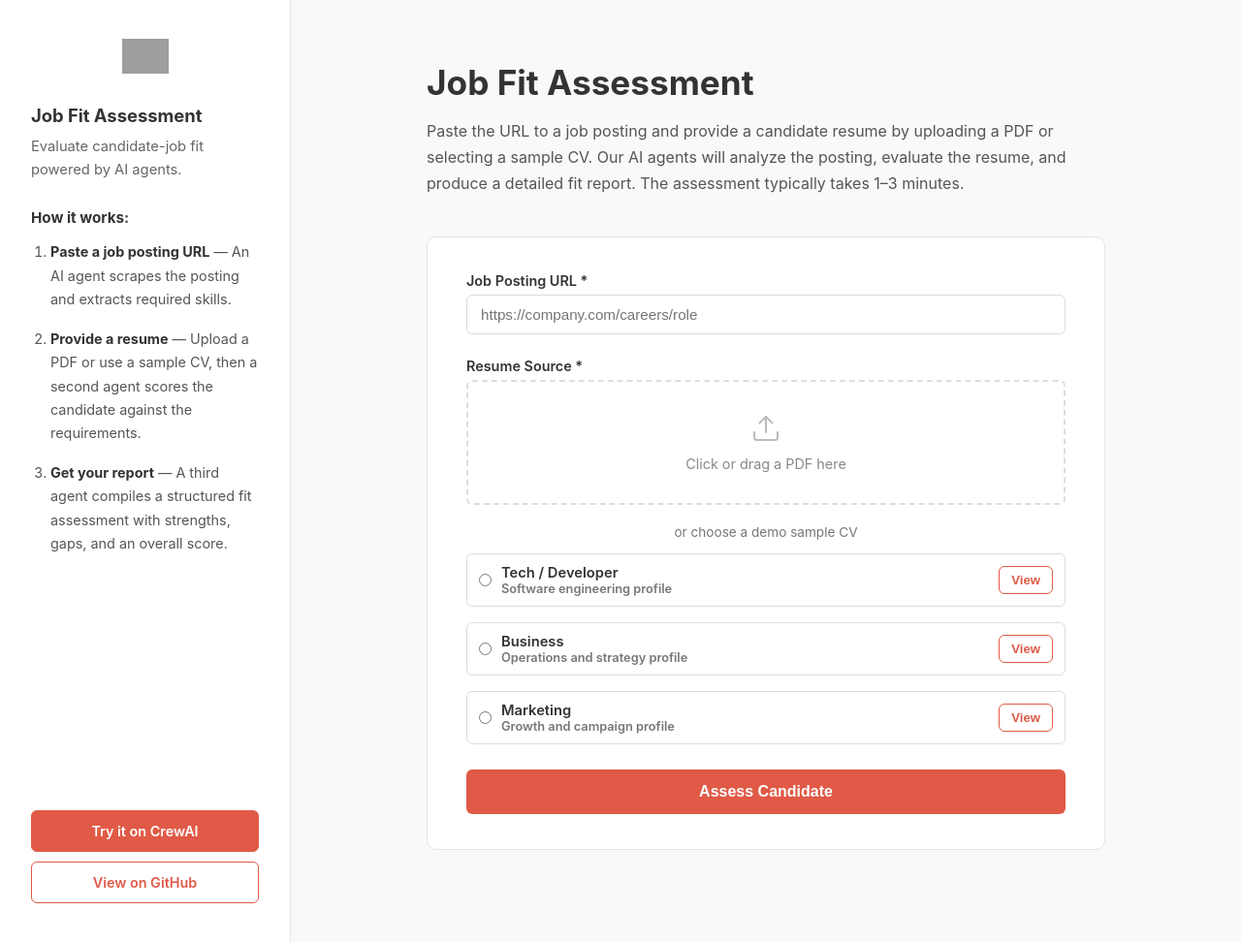
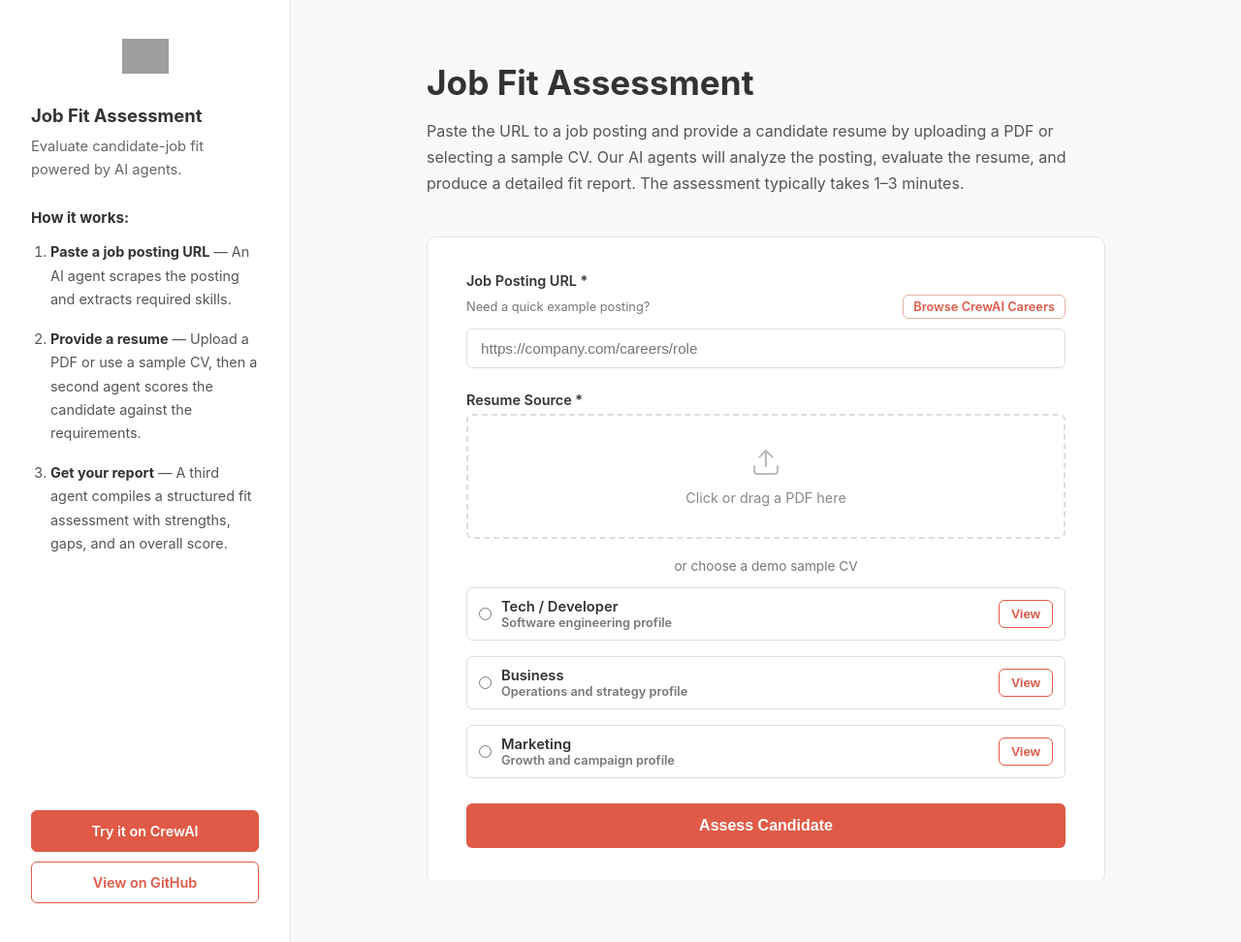
Before and after one commit to crewAIInc/template_job_fit_assessment, a Flask app: page / in a window 1280 px wide. Shown: the whole page at 97% size. Run offline with Flask 3, Linux system fonts and the light colour scheme; grey boxes are pictures that could not be loaded.

Commit message:
feat(frontend): add demo CV picker with modal preview, realistic sample resumes, and careers helper link

```diff
--- a/frontend/static/style.css
+++ b/frontend/static/style.css
@@ -155,6 +155,34 @@ form label {
   font-weight: 600;
   margin-bottom: 6px;
   color: #333;
+}
+
+.job-url-helper {
+  display: flex;
+  justify-content: space-between;
+  align-items: center;
+  margin-bottom: 10px;
+}
+
+.job-url-helper-text {
+  font-size: 0.8rem;
+  color: #777;
+}
+
+.job-url-helper-link {
+  font-size: 0.8rem;
+  font-weight: 600;
+  color: #e05a47;
+  text-decoration: none;
+  border: 1px solid #e9b1aa;
+  border-radius: 6px;
+  padding: 4px 10px;
+  transition: background 0.2s, border-color 0.2s;
+}
+
+.job-url-helper-link:hover {
+  background: #fef5f4;
+  border-color: #e05a47;
 }
 
 form input[type="url"] {
@@ -562,6 +590,12 @@ body.modal-open {
     padding: 32px 24px;
   }
 
+  .job-url-helper {
+    flex-direction: column;
+    align-items: flex-start;
+    gap: 8px;
+  }
+
   .sample-option {
     align-items: flex-start;
     flex-direction: column;
--- a/frontend/templates/index.html
+++ b/frontend/templates/index.html
@@ -54,6 +54,17 @@
 
       <form id="assessment-form" class="form-card">
         <label for="job_posting_url">Job Posting URL *</label>
+        <div class="job-url-helper">
+          <span class="job-url-helper-text">Need a quick example posting?</span>
+          <a
+            href="https://apply.workable.com/crewai/?lng=en"
+            target="_blank"
+            rel="noopener noreferrer"
+            class="job-url-helper-link"
+          >
+            Browse CrewAI Careers
+          </a>
+        </div>
         <input
           type="url"
           id="job_posting_url"
```
Also changed, not shown: 3 other files.
